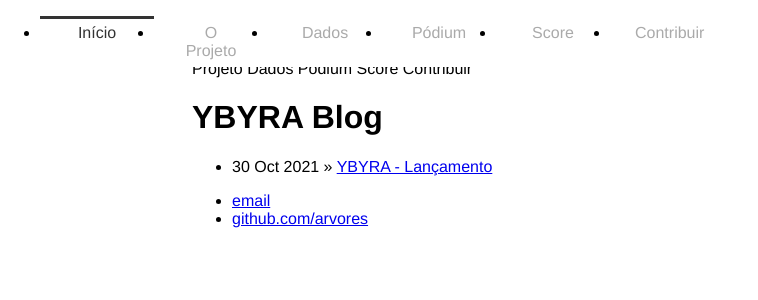
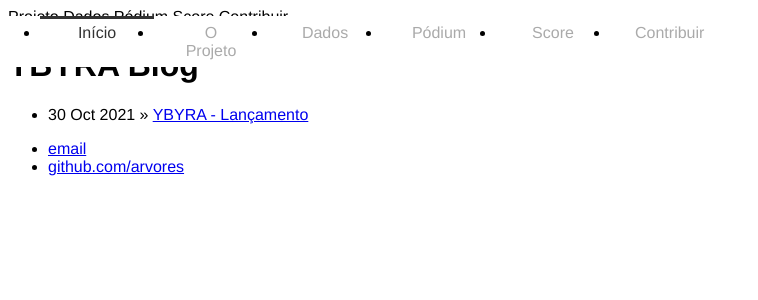
Before and after one commit to gustavopmenezes/arvores, a Jekyll site: the page built from blog/index.html, in a window 1280 px wide and 1400 px high. Shown: the top 300 px of the window, without its empty margins (0-758 px from the left). Built offline with Jekyll 4.4.1, drawn with Linux system fonts in a browser that asks for light colours; nearby versions of some CDN libraries; library files that are not in the unit come from our copies.

Commit message:
Update main.css

```diff
--- a/css/main.css
+++ b/css/main.css
@@ -1,6 +1,6 @@
 body {
-    margin: 60px auto;
-    width: 70%;
+/*     margin: 60px auto; */
+/*     width: 70%; */
     height: 6000px;
     font-family: Helvetica, Arial;
 }
```
